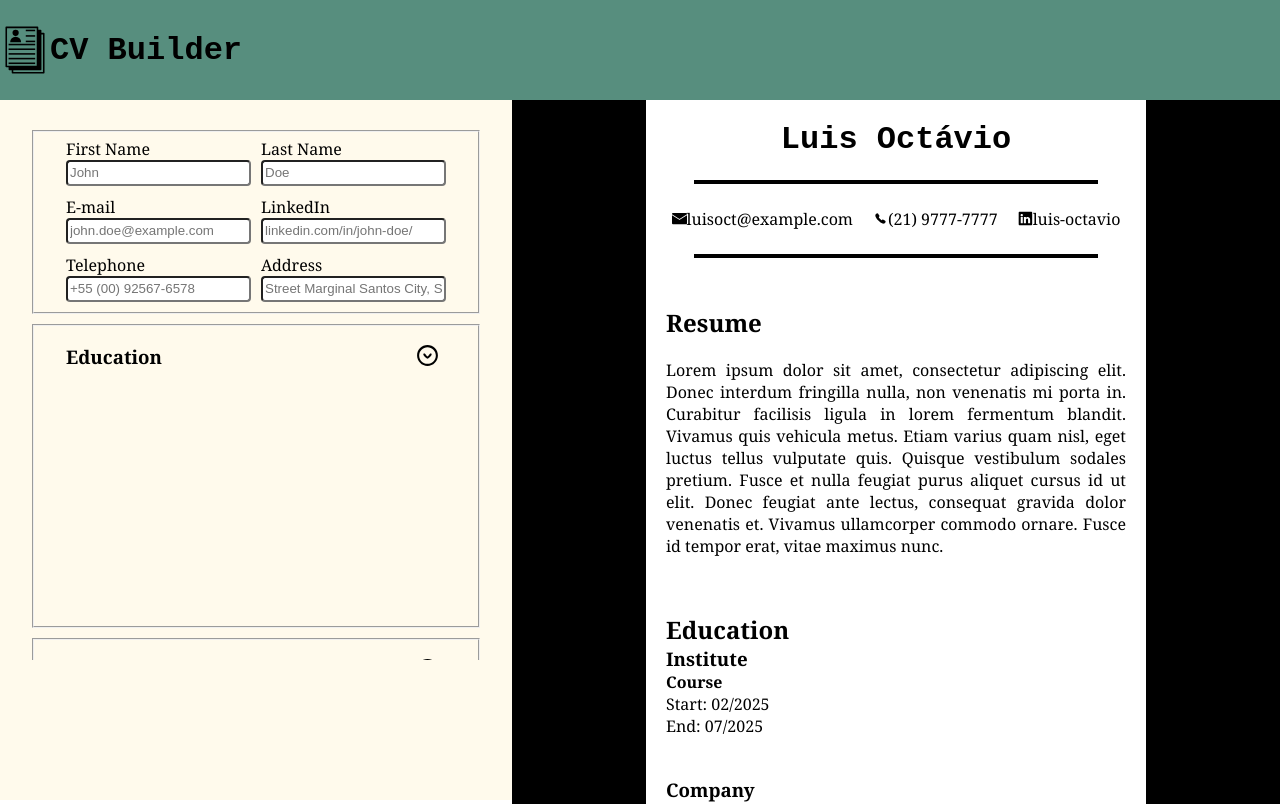
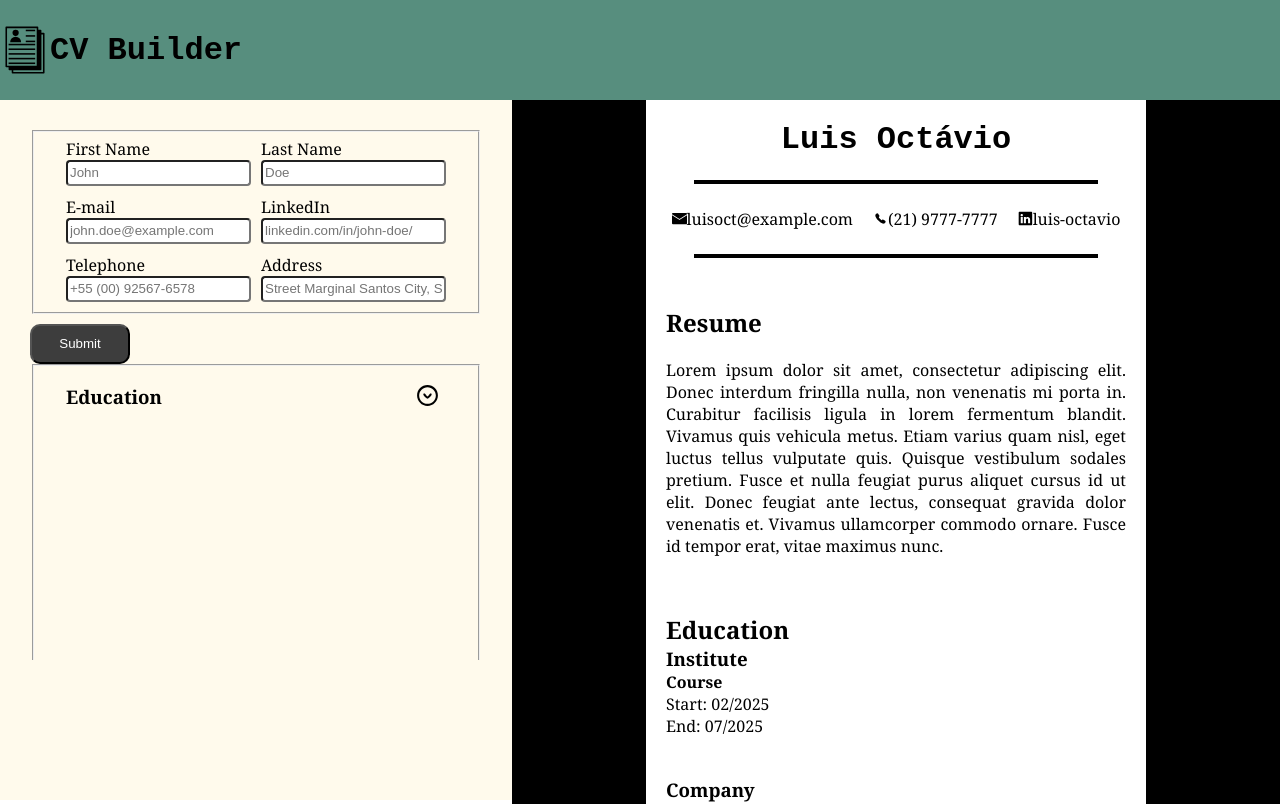
Before and after one commit to Big-Plato/cv-builder, a React (Vite) app: page / in a window 1280 px wide. Shown: the top 804 px of the page. Built offline with nearby package versions, Linux system fonts and the light colour scheme.

Commit message:
fix: button position

```diff
--- a/src/components/sections/Form.jsx
+++ b/src/components/sections/Form.jsx
@@ -1,12 +1,19 @@
 import Button from "../Button.jsx"
 import Field from "../Field.jsx"
 import Menu from "../Menu.jsx"
+import { getFormInfo } from "../../utils/getFormInfo.js"
 
 export default function Form() {
 
+    const handleFormData = (e) => {
+        e.preventDefault();
+        const info = e.target;
+        console.log(info);
+    }
+
     return (
         <>
-            <div className="form">
+            <form onSubmit={getFormInfo} className="form">
                 <fieldset className="first-field">
                     <Field
                         text="First Name"
@@ -50,8 +57,15 @@ export default function Form() {
                         text="Address"
                         placeholder="Street Marginal Santos City, State"
                         pattern="^[A-Za-zÀ-ÿ0-9\s]+,\s*[A-Za-zÀ-ÿ\s]+,\s*[A-Za-zÀ-ÿ]{2}$"
+                        name="address"
                     />
                 </fieldset>
+
+                <Button
+                    type="submit"
+                    className="submit-button"
+                    text="Submit"
+                />
 
                 <fieldset className="second-field">
                     <Menu title="Education"
@@ -62,12 +76,13 @@ export default function Form() {
                 <fieldset className="second-field">
                     <Menu title="Experience"
                         textOne="Company"
-                        textTwo="Function" />
+                        textTwo="Function"
+                        name="test" />
                 </fieldset>
                 <div>
-                <Button type="submit" className="submit-button" text="Submit" />
+
             </div>
-            </div>
+            </form>
 
 
         </>
```
